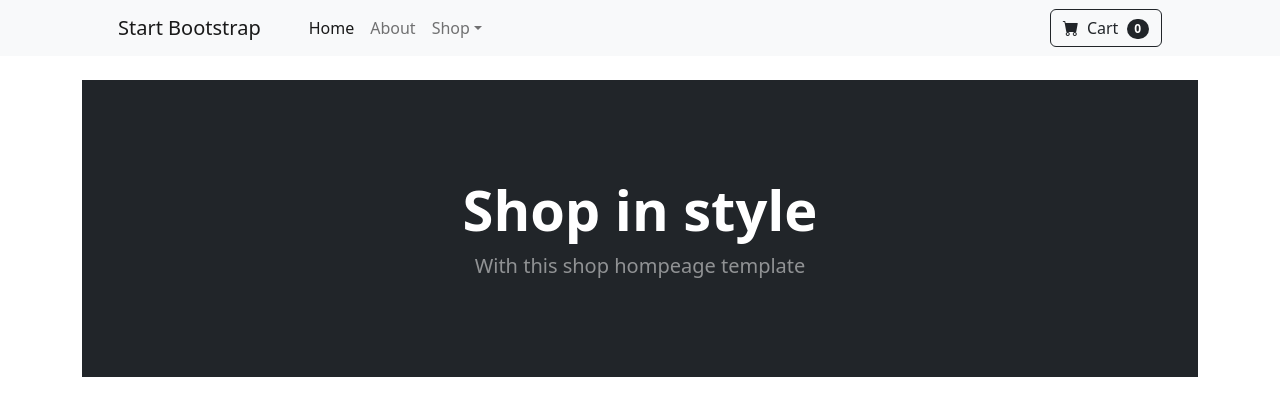
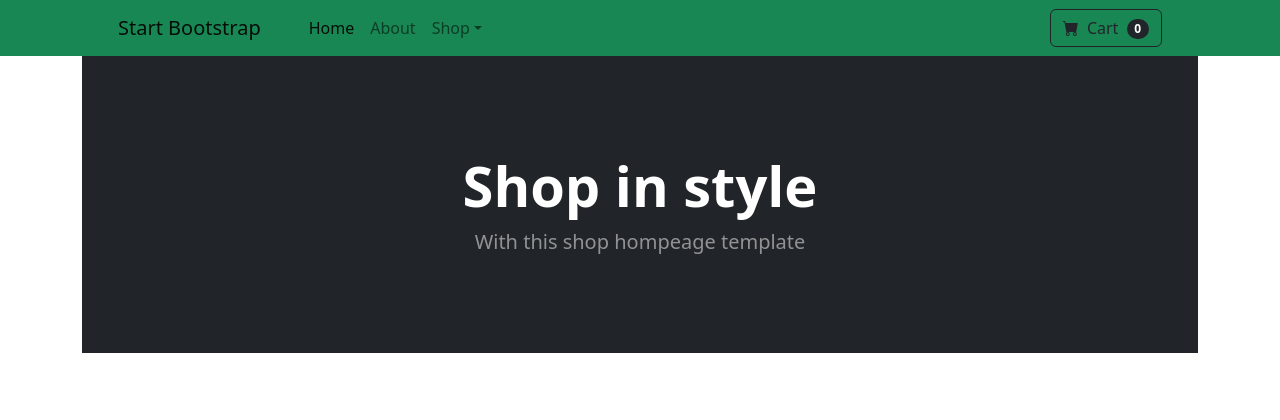
Before and after one commit to julkiea/Django-ecommerce-app, a Django app: page / in a window 1280 px wide. Shown: the top 420 px of the page. Run offline with Django 5.2, Linux system fonts and the light colour scheme; grey boxes labelled with a size stand in for pictures from a placeholder-image service; some libraries are stand-ins or nearby versions.

Commit message:
Update navigation bar and base.html

```diff
--- a/website/templates/base.html
+++ b/website/templates/base.html
@@ -17,7 +17,7 @@
     <body>
         {% include 'navbar.html' %}
         <div class="container">
-          <br>
+
           {% if messages %}
             {% for message in messages %}
               <div class="alert alert-info alert-dismissible fade show" role="alert">
--- a/website/templates/navbar.html
+++ b/website/templates/navbar.html
@@ -1,4 +1,4 @@
-<nav class="navbar navbar-expand-lg navbar-light bg-light">
+<nav class="navbar navbar-expand-lg bg-success" data-bs-theme="light">
     <div class="container px-4 px-lg-5">
         <a class="navbar-brand" href="#!">Start Bootstrap</a>
         <button class="navbar-toggler" type="button" data-bs-toggle="collapse" data-bs-target="#navbarSupportedContent" aria-controls="navbarSupportedContent" aria-expanded="false" aria-label="Toggle navigation"><span class="navbar-toggler-icon"></span></button>
```
